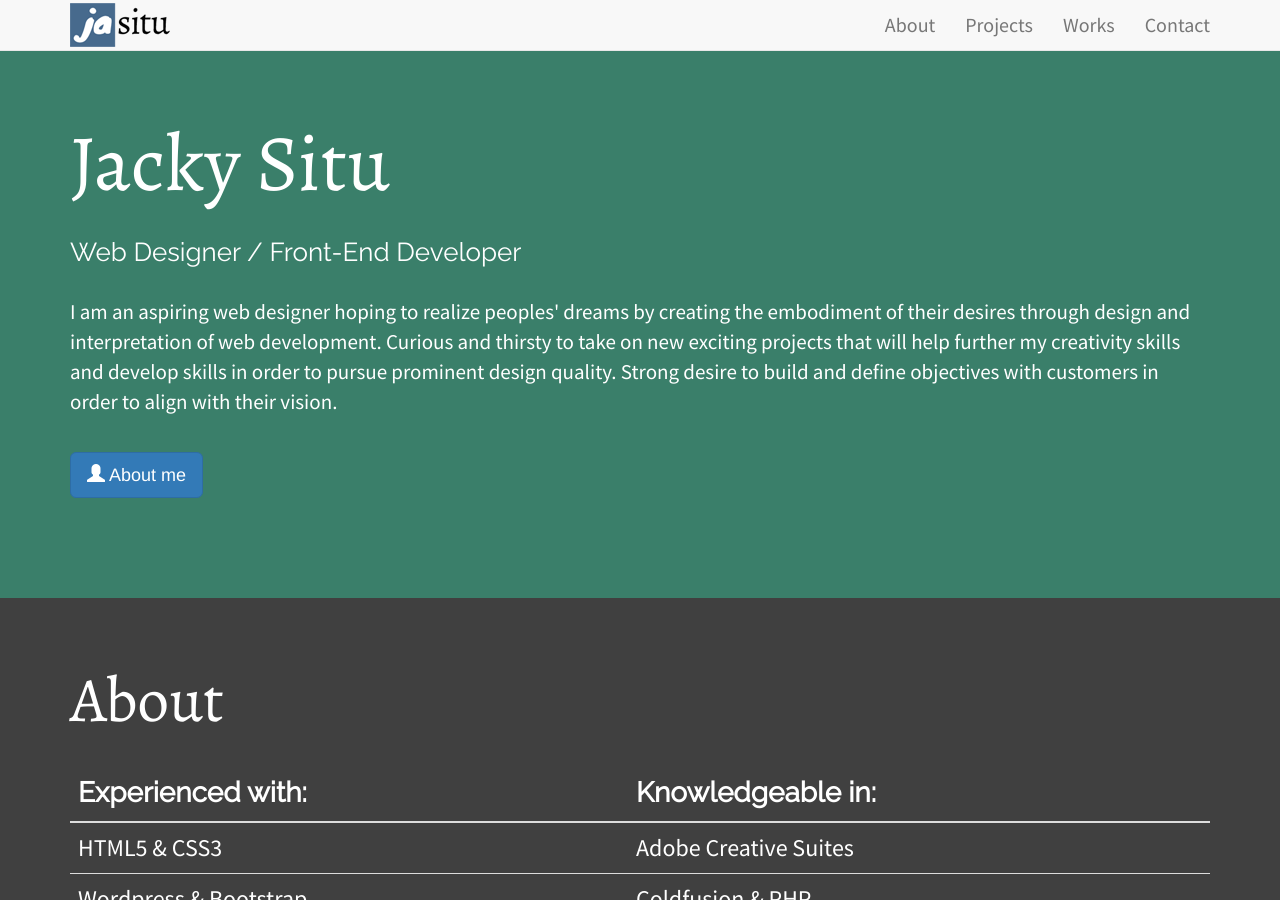
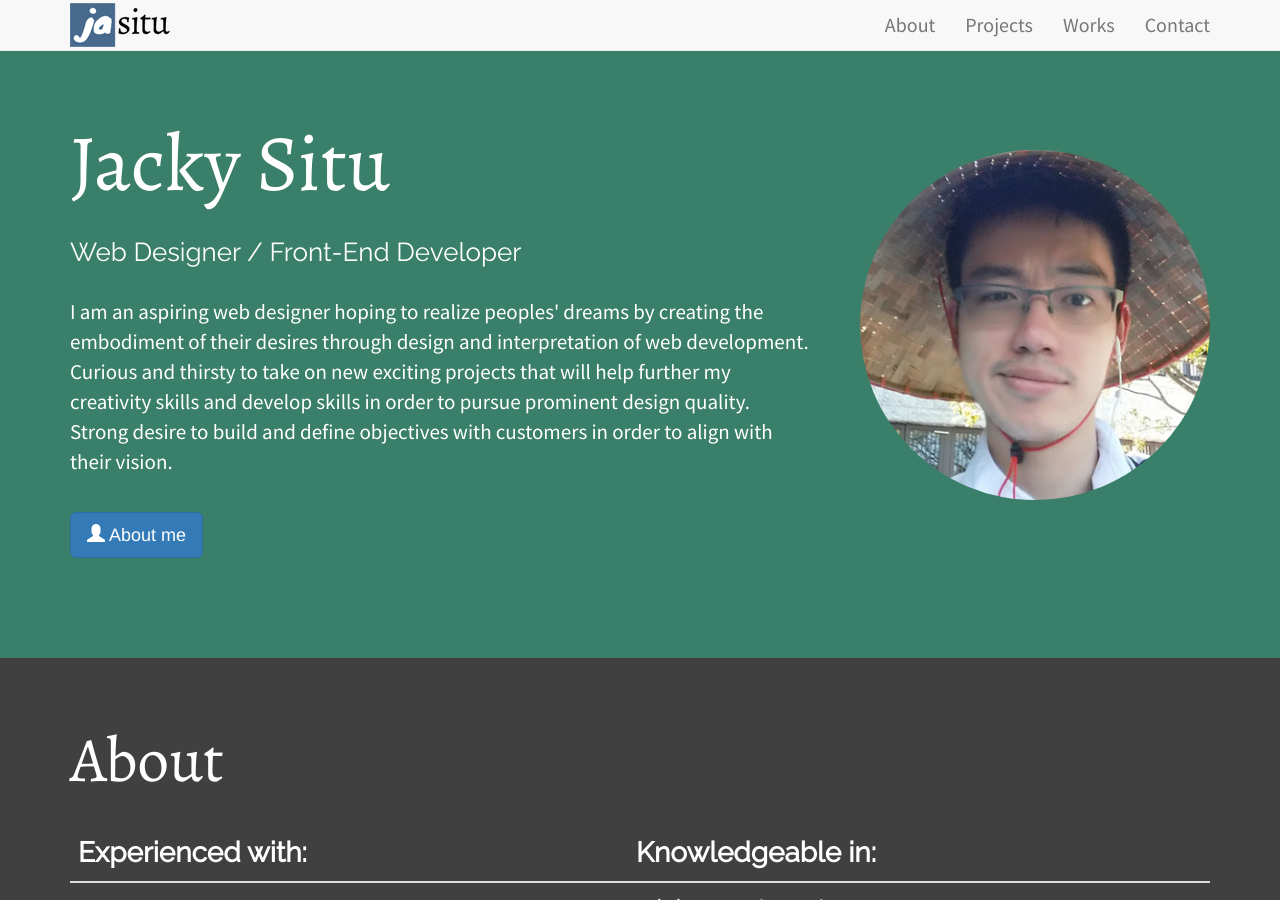
Before and after one commit to jasitu/jasitu.github.io, a Jekyll site: the page index.html, which Jekyll copies as it is, in a window 1280 px wide and 900 px high. Built offline with Jekyll 4.4.1, drawn with Linux system fonts in a browser that asks for light colours; nearby versions of some CDN libraries.

Commit message:
portrait upload

```diff
--- a/index.html
+++ b/index.html
@@ -45,6 +45,7 @@
     <!-- jumbotron -->
     <div class="jumbotron text-center-justify" id="jumbo">
       <div class="container">
+          <img id="portrait" class="featurette-image img-circle img-responsive pull-right" src="img/portrait.jpg" width="350px">
         <h1>Jacky Situ</h1>
         <h3>Web Designer / Front-End Developer</h3><br>
         <p>
```
